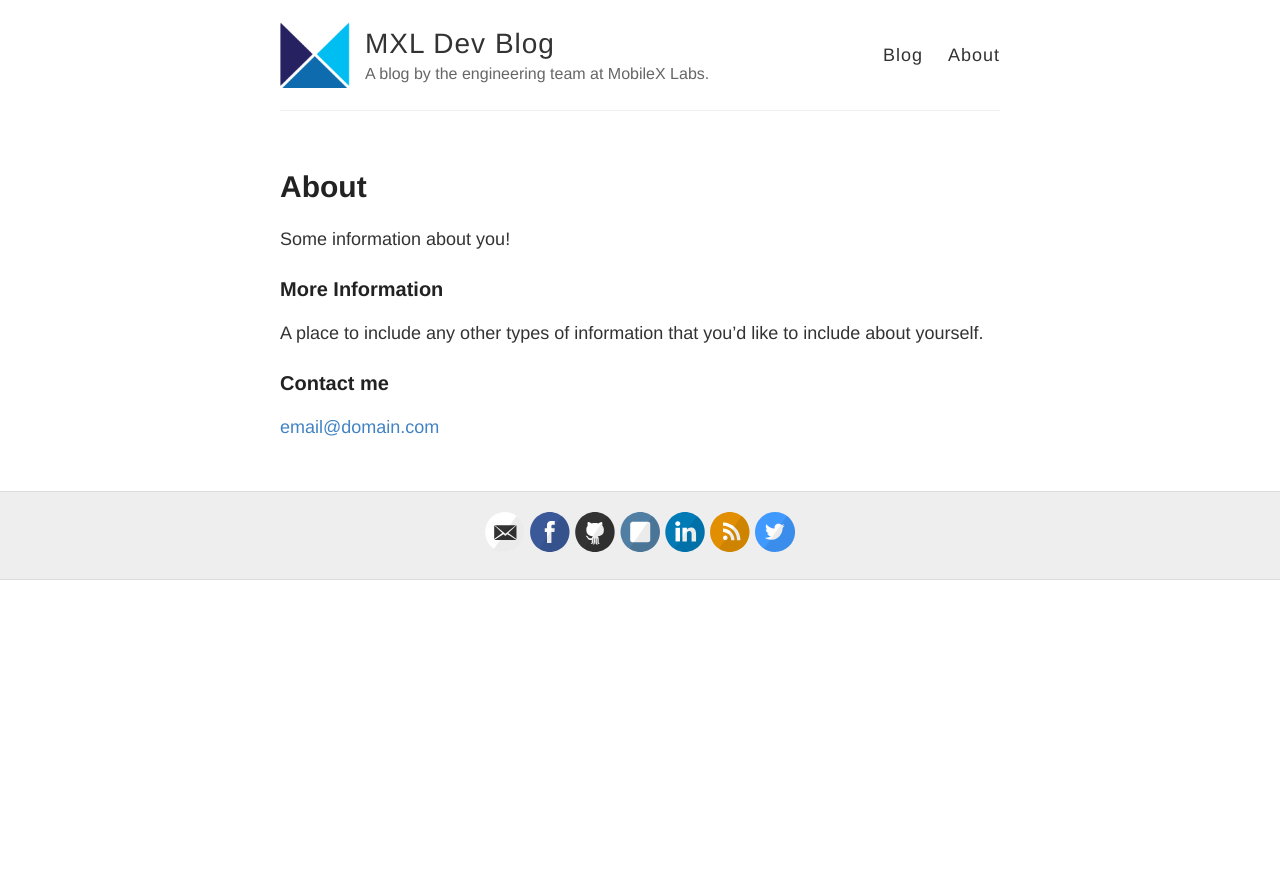
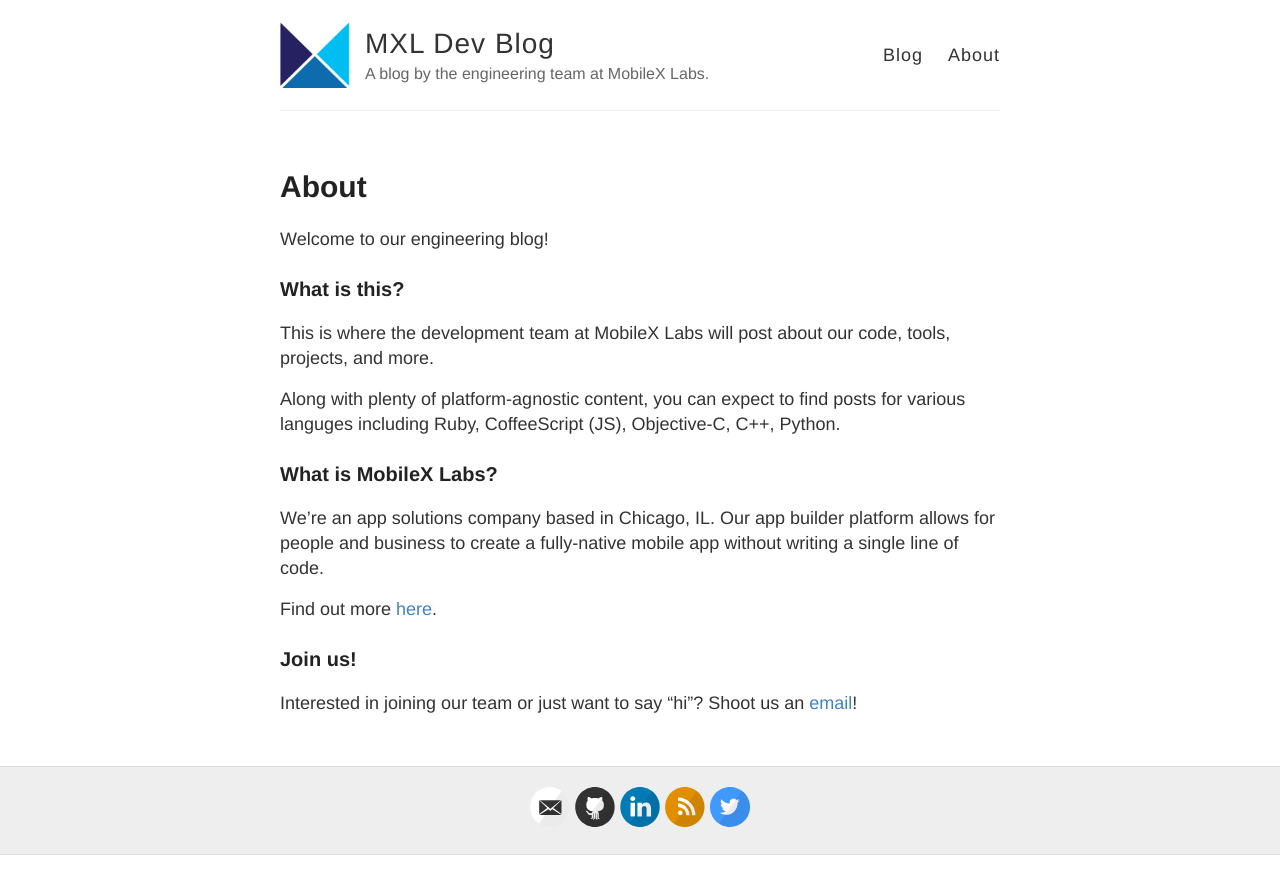
Before and after one commit to CurrentMobile/MobileXLabs.github.io, a Jekyll site: the page built from about.md, in a window 1280 px wide. Shown: the top 894 px of the page. Built offline with Jekyll 4.4.1, drawn with Linux system fonts in a browser that asks for light colours.

Commit message:
Updated About page and site metadata

```diff
--- a/_config.yml
+++ b/_config.yml
@@ -18,11 +18,11 @@
 # Includes an icon in the footer for each username you enter
 footer-links:
   dribbble:
-  email: kiran@mobilexlabs.com
-  facebook: mobilexlabs
+  email: engineering@mobilexlabs.com
+  facebook:
   flickr:
   github: mobilexlabs
-  instagram: mxlofficial
+  instagram:
   linkedin: mobilex-labs
   pinterest:
   rss: sup
--- a/about.md
+++ b/about.md
@@ -4,12 +4,20 @@
 permalink: /about/
 ---
 
-Some information about you!
+Welcome to our engineering blog!
 
-### More Information
+### What is this?
 
-A place to include any other types of information that you'd like to include about yourself.
+This is where the development team at MobileX Labs will post about our code, tools, projects, and more.
 
-### Contact me
+Along with plenty of platform-agnostic content, you can expect to find posts for various languges including Ruby, CoffeeScript (JS), Objective-C, C++, Python.
 
-[email@domain.com](mailto:email@domain.com)
+### What is MobileX Labs?
+
+We're an app solutions company based in Chicago, IL. Our app builder platform allows for people and business to create a fully-native mobile app without writing a single line of code.
+
+Find out more [here](http://mobilexlabs.com).
+
+### Join us!
+
+Interested in joining our team or just want to say "hi"? Shoot us an [email](mailto:engineering@mobilexlabs.com)!
```
